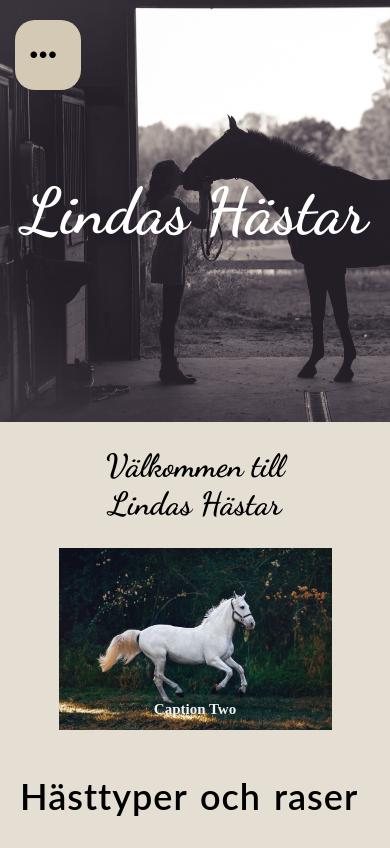
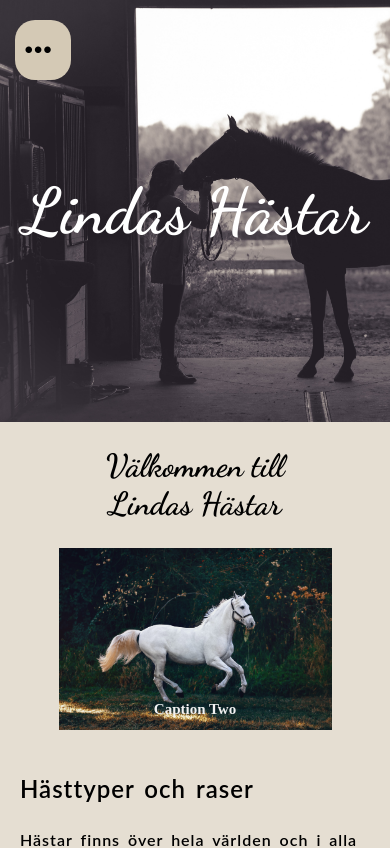
Before and after one commit to Tamimjabr/Linda-s-Horses, a plain HTML site: page html/HomePage.html in a window 390 px wide. Shown: the top 848 px of the page. Drawn offline with Linux system fonts and the light colour scheme.

Commit message:
changing the font-size on mobile

```diff
--- a/css/style.css
+++ b/css/style.css
@@ -43,7 +43,7 @@ body{
 }
 /*styling the icon beside the Menu word*/
 #menu > i{
-    padding: 10px;
+    padding: 5px;
 
 }
 .sideNav{
@@ -201,42 +201,6 @@ word-break: keep-all;
     margin-bottom: 8px;
 }
 
-
-
-
-
-
-
-
-
-
-
-
-
-
-
-
-
-
-
-
-
-
-
-
-
-
-
-
-
-
-
-
-
-
-
-
-
 /*footer*/
 .contact{
     width: 80%;
@@ -293,6 +257,8 @@ word-break: keep-all;
     }
     .article{
         padding: 20px;
+        font-size: 16px;
+
     }
 
 
```
